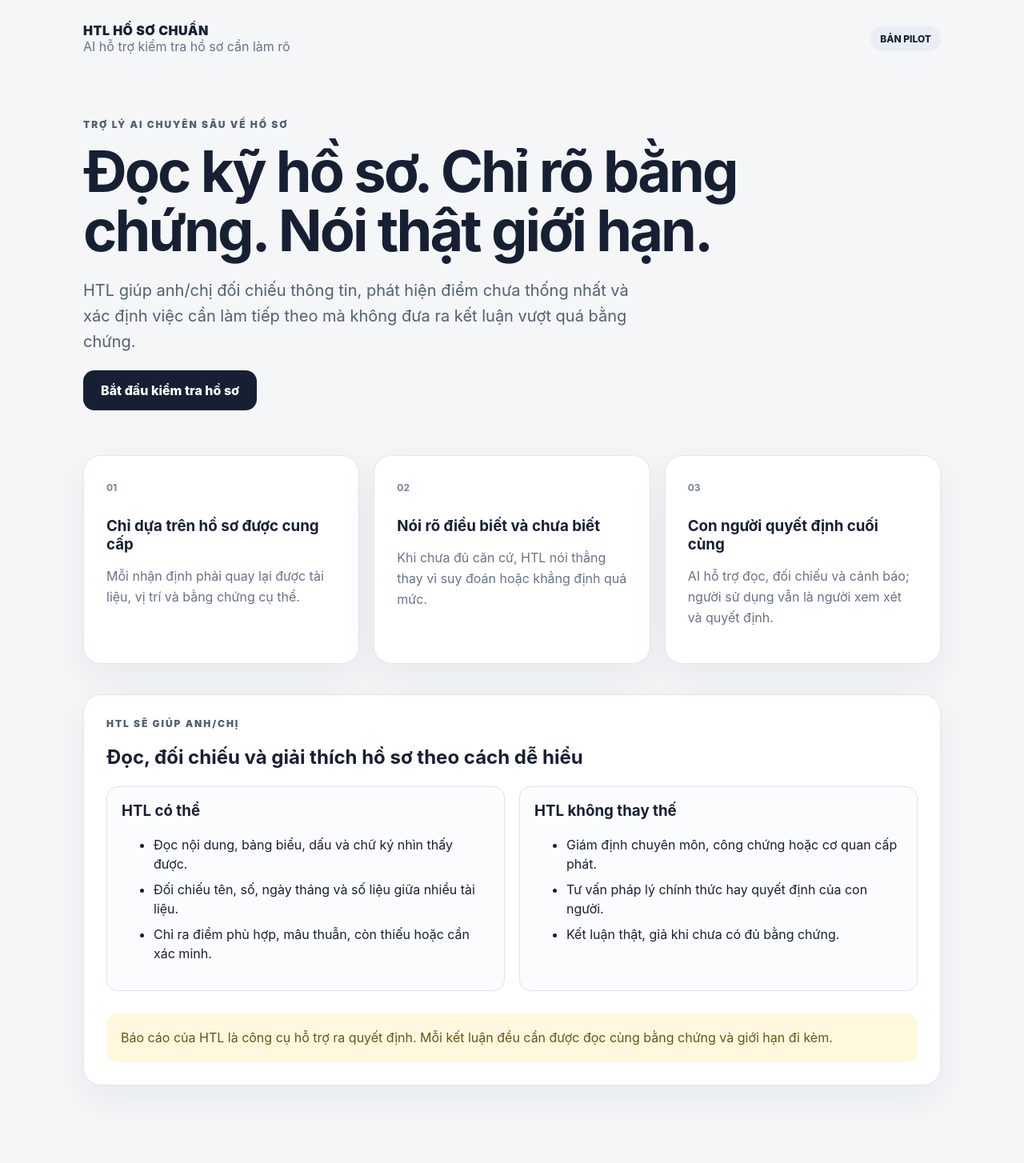
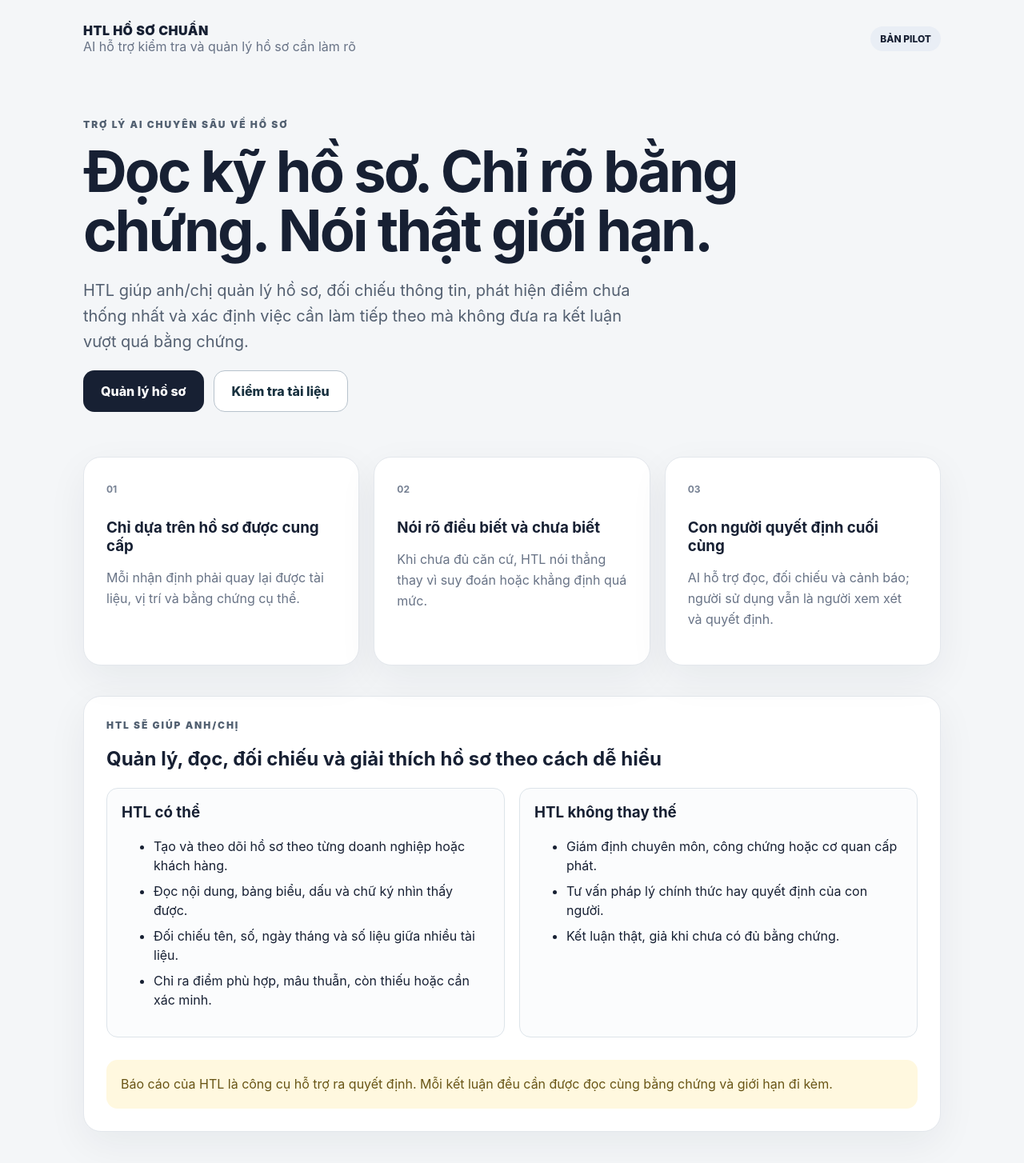
Before and after one commit to tienhqprime-hub/htl-ho-so-chuan, a Next.js app: page / in a window 1280 px wide. Shown: the top 1454 px of the page at 80% size. Before the commit the page ends 1417 px from the top, so only its background shows below. Built offline with nearby package versions, Linux system fonts and the light colour scheme.

Commit message:
feat: connect dossier management from homepage

```diff
--- a/app/page.tsx
+++ b/app/page.tsx
@@ -12,7 +12,7 @@ export default function HomePage() {
       <header className="topbar">
         <div>
           <div className="brand">HTL HỒ SƠ CHUẨN</div>
-          <div className="tagline">AI hỗ trợ kiểm tra hồ sơ cần làm rõ</div>
+          <div className="tagline">AI hỗ trợ kiểm tra và quản lý hồ sơ cần làm rõ</div>
         </div>
         <span className="pilot">BẢN PILOT</span>
       </header>
@@ -21,9 +21,12 @@ export default function HomePage() {
         <div className="eyebrow">TRỢ LÝ AI CHUYÊN SÂU VỀ HỒ SƠ</div>
         <h1>Đọc kỹ hồ sơ. Chỉ rõ bằng chứng. Nói thật giới hạn.</h1>
         <p>
-          HTL giúp anh/chị đối chiếu thông tin, phát hiện điểm chưa thống nhất và xác định việc cần làm tiếp theo mà không đưa ra kết luận vượt quá bằng chứng.
+          HTL giúp anh/chị quản lý hồ sơ, đối chiếu thông tin, phát hiện điểm chưa thống nhất và xác định việc cần làm tiếp theo mà không đưa ra kết luận vượt quá bằng chứng.
         </p>
-        <Link className="primary" href="/kiem-tra">Bắt đầu kiểm tra hồ sơ</Link>
+        <div className="heroActions">
+          <Link className="primary" href="/ho-so">Quản lý hồ sơ</Link>
+          <Link className="primary secondary" href="/kiem-tra">Kiểm tra tài liệu</Link>
+        </div>
       </section>
 
       <section className="grid">
@@ -38,11 +41,12 @@ export default function HomePage() {
 
       <section className="panel">
         <div className="eyebrow">HTL SẼ GIÚP ANH/CHỊ</div>
-        <h2>Đọc, đối chiếu và giải thích hồ sơ theo cách dễ hiểu</h2>
+        <h2>Quản lý, đọc, đối chiếu và giải thích hồ sơ theo cách dễ hiểu</h2>
         <div className="twoCols">
           <div>
             <h3>HTL có thể</h3>
             <ul>
+              <li>Tạo và theo dõi hồ sơ theo từng doanh nghiệp hoặc khách hàng.</li>
               <li>Đọc nội dung, bảng biểu, dấu và chữ ký nhìn thấy được.</li>
               <li>Đối chiếu tên, số, ngày tháng và số liệu giữa nhiều tài liệu.</li>
               <li>Chỉ ra điểm phù hợp, mâu thuẫn, còn thiếu hoặc cần xác minh.</li>
```
